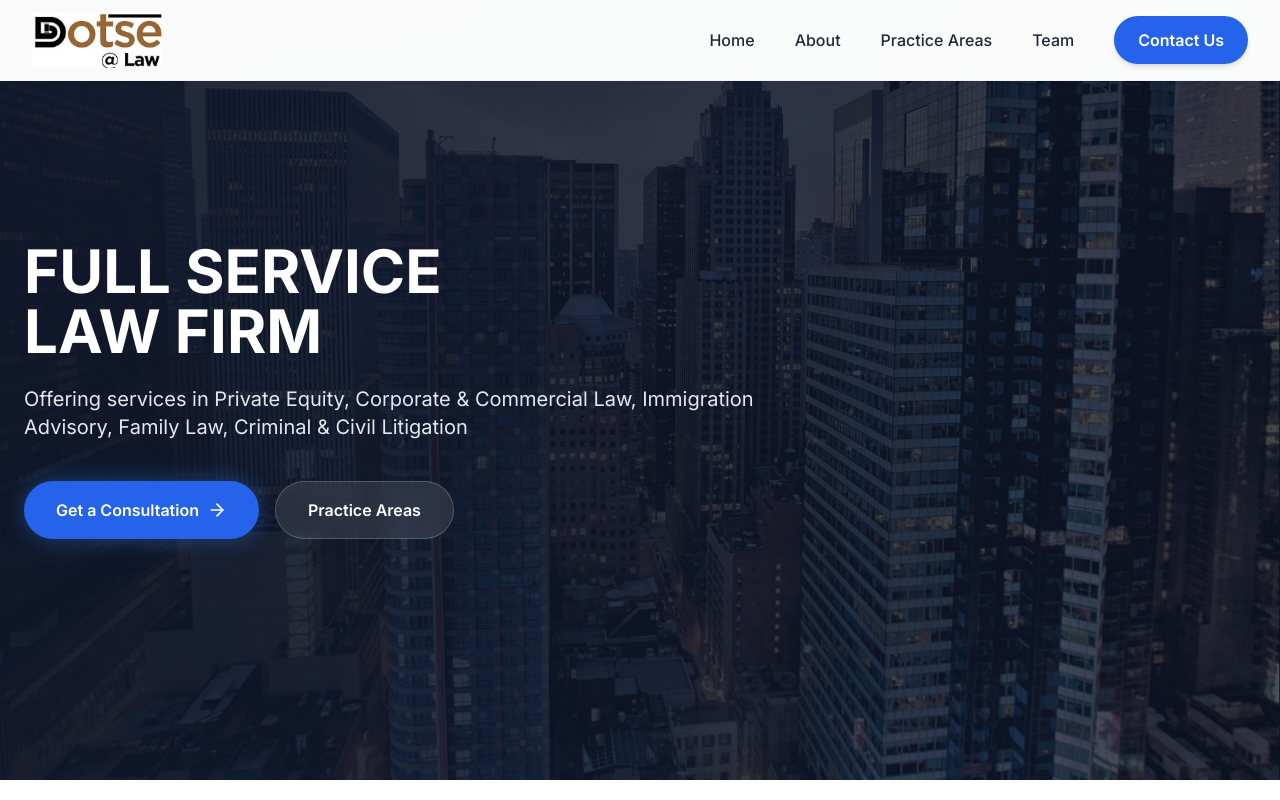
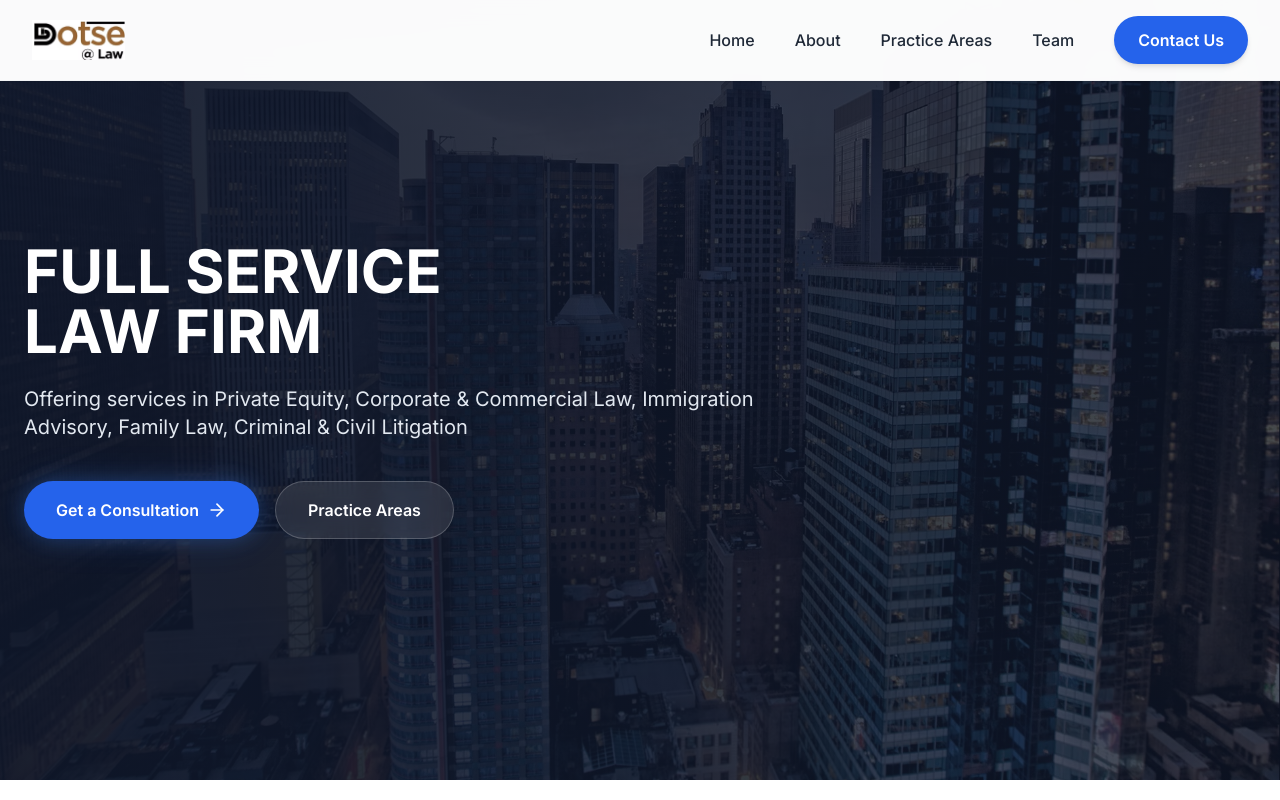
Before and after one commit to HKwaku/dotselaw, a Next.js app: page / in a window 1280 px wide. Shown: the top 800 px of the page. Built offline with nearby package versions, Linux system fonts and the light colour scheme.

Commit message:
Initial commit

```diff
--- a/app/page.tsx
+++ b/app/page.tsx
@@ -153,7 +153,7 @@ export default function Home() {
           <div className="flex justify-between items-center h-20">
             {/* Logo Only - Scalable and fits navbar */}
             <a href="#home" className="flex items-center h-full py-3">
-              <div className="relative h-full max-h-14 w-auto">
+              <div className="relative h-full max-h-10 w-auto">
                 <Image
                   src="/logo.png"
                   alt="Dotse@Law"
```
